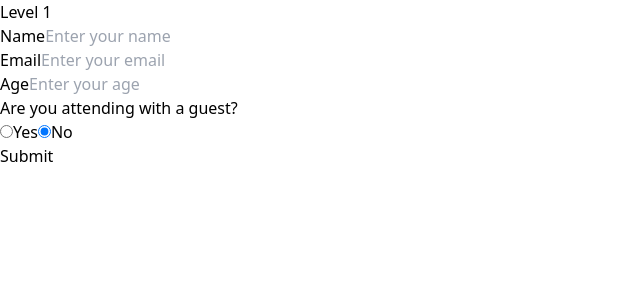
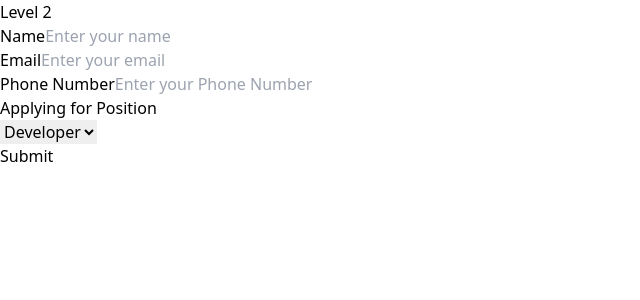
Before and after one commit to VaibhavSahu19/Dynamic-Forms, a React (Vite) app in the folder level2/: page / in a window 1280 px wide. Shown: the top 300 px of the page, without its empty margins (0-640 px from the left). Built offline with nearby package versions, Linux system fonts and the light colour scheme.

Commit message:
added position dropdown

```diff
--- a/level2/src/App.jsx
+++ b/level2/src/App.jsx
@@ -8,7 +8,7 @@ const App = () => {
   return (
     <div className=" max-w-xl mx-auto p-6 bg-white shadow-md rounded-md mt-[40px]">
       {!values.submitted && <form onSubmit={handleSubmit} noValidate>
-        <h1 className="text-xl font-bold mb-4">Level 1</h1>
+        <h1 className="text-xl font-bold mb-4">Level 2</h1>
         <div className="mb-4">
           <label htmlFor="name" className="block text-sm font-medium text-gray-700">
             Name
@@ -40,47 +40,33 @@ const App = () => {
           {errors.email && <p className="text-red-500 text-xs mt-1">{errors.email}</p>}
         </div>
         <div className="mb-4">
-          <label htmlFor="age" className="block text-sm font-medium text-gray-700">
-            Age
+          <label htmlFor="phoneNumber" className="block text-sm font-medium text-gray-700">
+            Phone Number
           </label>
           <input
-            id="age"
+            id="phoneNumber"
             type="number"
-            name="age"
+            name="phoneNumber"
             className="mt-1 block w-full px-3 py-2 border border-gray-300 rounded-md shadow-sm focus:outline-none focus:ring-indigo-500 focus:border-indigo-500 sm:text-sm"
-            placeholder="Enter your age"
-            value={values.age}
+            placeholder="Enter your Phone Number"
+            value={values.phoneNumber}
             onChange={handleChange}
           />
-          {errors.age && <p className="text-red-500 text-xs mt-1">{errors.age}</p>}
+          {errors.phoneNumber && <p className="text-red-500 text-xs mt-1">{errors.phoneNumber}</p>}
         </div>
         <div className="mb-4">
-          <label className="block text-sm font-medium text-gray-700">Are you attending with a guest?</label>
-          <div className="mt-1 flex items-center">
-            <input
-              type="radio"
-              id="attending-yes"
-              name="attendingWithGuest"
-              value="Yes"
-              checked={values.attendingWithGuest === 'Yes'}
+          <label className="block text-sm font-medium text-gray-700">Applying for Position</label>
+          <div className='mt-1 flex items-center'>
+            <select
+              value={values.position}
               onChange={handleChange}
-              className="focus:ring-indigo-500 h-4 w-4 text-indigo-600 border-gray-300"
-            />
-            <label htmlFor="attending-yes" className="ml-3 block text-sm font-medium text-gray-700">
-              Yes
-            </label>
-            <input
-              type="radio"
-              id="attending-no"
-              name="attendingWithGuest"
-              value="No"
-              checked={values.attendingWithGuest === 'No'}
-              onChange={handleChange}
-              className="ml-4 focus:ring-indigo-500 h-4 w-4 text-indigo-600 border-gray-300"
-            />
-            <label htmlFor="attending-no" className="ml-3 block text-sm font-medium text-gray-700">
-              No
-            </label>
+              className="mt-1 block w-full px-3 py-2 border border-gray-300 rounded-md shadow-sm focus:outline-none focus:ring-indigo-500 focus:border-indigo-500 sm:text-sm"
+              name='position'
+            >
+              <option value="developer">Developer</option>
+              <option value="designer">Designer</option>
+              <option value="manager">Manager</option>
+            </select>
           </div>
         </div>
         {values.attendingWithGuest === 'Yes' && (
@@ -112,7 +98,7 @@ const App = () => {
           <h2 className="text-lg font-medium mb-2">Form Submission Summary</h2>
           <p className="text-sm text-gray-700">Name: {values.name}</p>
           <p className="text-sm text-gray-700">Email: {values.email}</p>
-          <p className="text-sm text-gray-700">Age: {values.age}</p>
+          <p className="text-sm text-gray-700">Phone Number: {values.phoneNumber}</p>
           <p className="text-sm text-gray-700">Attending with guest: {values.attendingWithGuest}</p>
           {values.attendingWithGuest === 'Yes' && <p className="text-sm text-gray-700">Guest Name: {values.guestName}</p>}
         </div>
--- a/level2/src/useForm.js
+++ b/level2/src/useForm.js
@@ -4,8 +4,8 @@ const useForm = (validate) => {
   const [values, setValues] = useState({
     name: '',
     email: '',
-    age: '',
-    attendingWithGuest: 'No',
+    phoneNumber: '',
+    position: 'developer',
     guestName: '',
     submitted: false,
   });
@@ -13,10 +13,10 @@ const useForm = (validate) => {
   const [isSubmitting, setIsSubmitting] = useState(false);
 
   const handleChange = (e) => {
-    const { name, value, type, checked } = e.target;
+    const { name, value} = e.target;
     setValues({
       ...values,
-      [name]: type === 'radio' ? (checked ? value : values[name]) : value,
+      [name]: value,
     });
   };
 
--- a/level2/src/validateInfo.js
+++ b/level2/src/validateInfo.js
@@ -11,10 +11,10 @@ export default function validateInfo(values) {
       errors.email = 'Email address is invalid';
     }
 
-    if (!values.age) {
-      errors.age = 'Age is required';
-    } else if (values.age <= 0) {
-      errors.age = 'Age must be greater than 0';
+    if (!values.phoneNumber) {
+      errors.phoneNumber = 'Phone Number is required';
+    } else if (values.phoneNumber.length != 10) {
+      errors.phoneNumber = 'Phone Number must contains 10 digits';
     }
 
     if (values.attendingWithGuest === 'Yes' && !values.guestName.trim()) {
```
